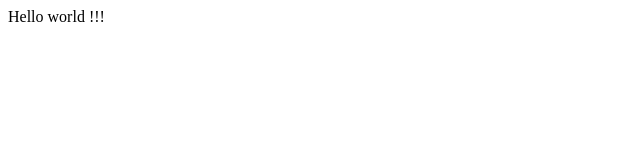
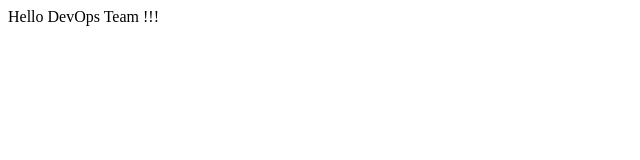
Before and after one commit to Hayasa/bdg_jenkins, a plain HTML site: page index.html in a window 1280 px wide. Shown: the full height of the page, 0-640 px from the left. Drawn offline with Linux system fonts and the light colour scheme.

Commit message:
edit index.html

```diff
--- a/index.html
+++ b/index.html
@@ -6,6 +6,6 @@
 		</title>
 	</head>
 	<body>
-        	Hello world !!!
+        	Hello DevOps Team !!!
 	</body>
 </html>
```
